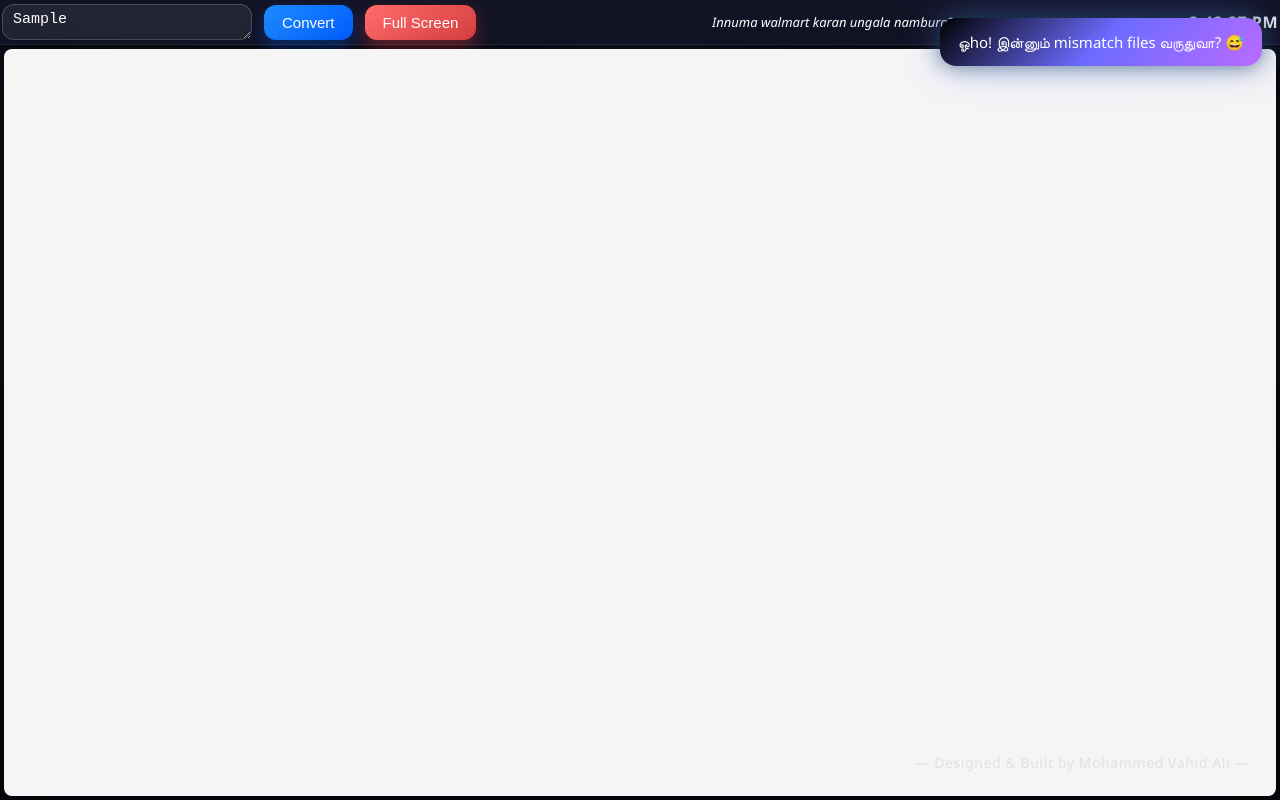
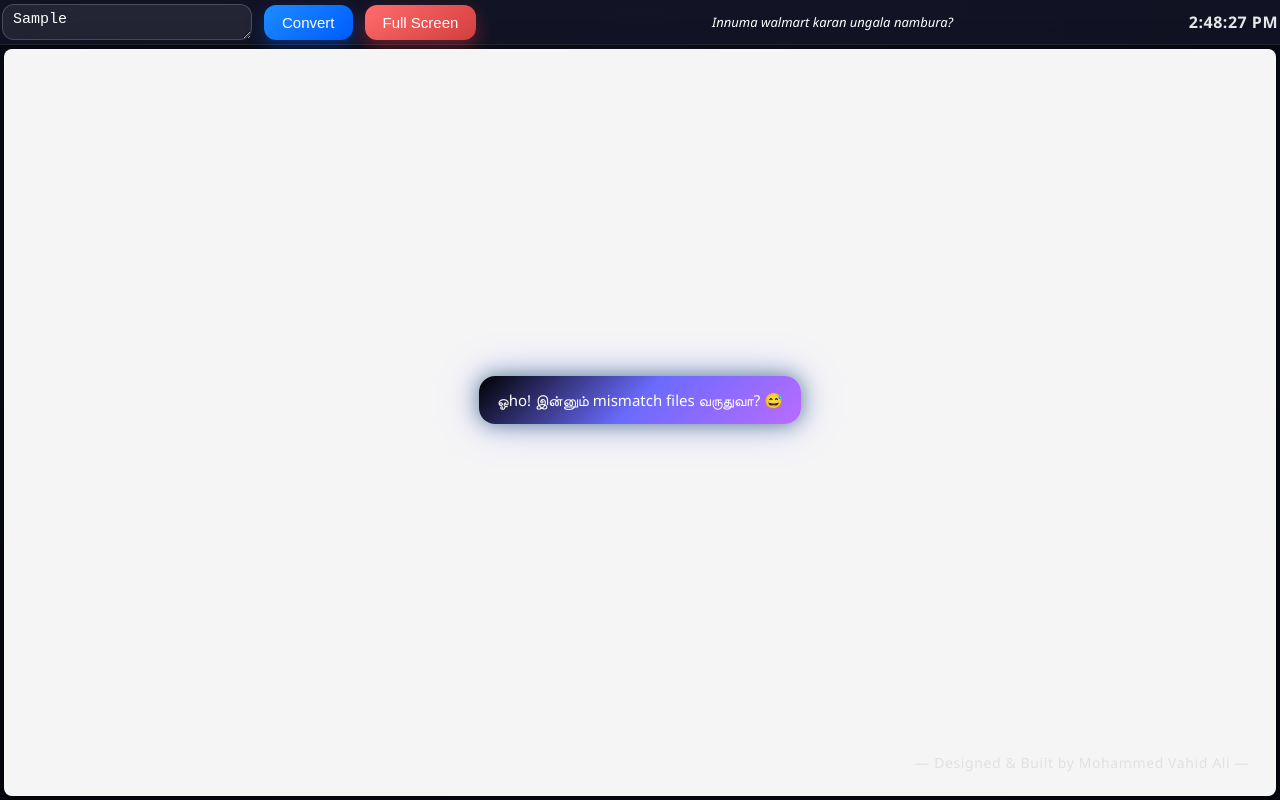
Before and after one commit to MohammedVahidAli26/htmlview, a plain HTML site: page index.html in a window 1280 px wide. Both pictures are taken after typing "Sample" into the empty fields and a click on the button "Convert". Drawn offline with Linux system fonts and the light colour scheme.

Commit message:
update onee

```diff
--- a/index.html
+++ b/index.html
@@ -131,8 +131,9 @@ button:hover{
 /* ===== Toast popup ===== */
 .toast {
   position: fixed;
-  top: 18px;
-  right: 18px;
+  top: 50%;
+  left: 50%;
+  transform: translate(-50%, -50%);
   background: linear-gradient(135deg,#000000,#6b6bff,#ba6bff);
   color: white;
   padding: 14px 18px;
@@ -142,6 +143,7 @@ button:hover{
   animation: pop 0.25s ease-out;
   z-index: 9999;
 }
+
 
 @keyframes pop{
   from{ transform:translateY(-15px) scale(0.8); opacity:0; }
```
